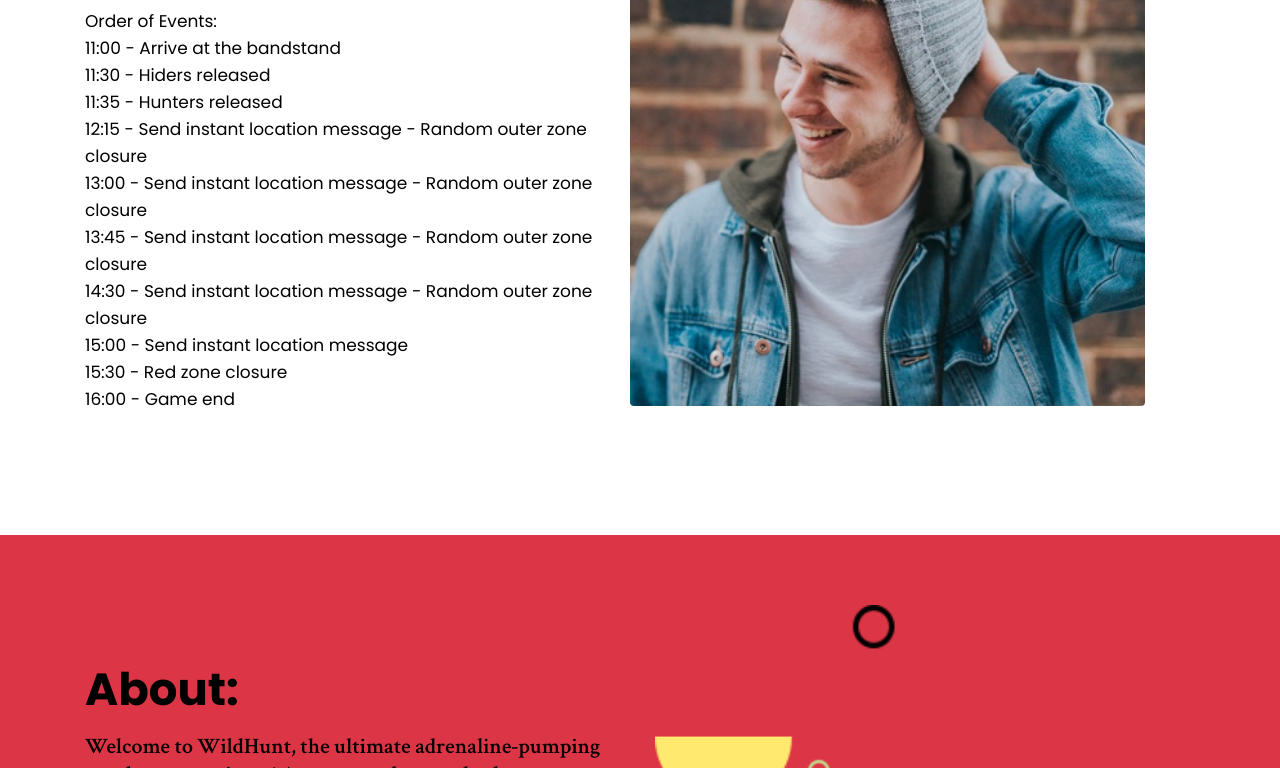
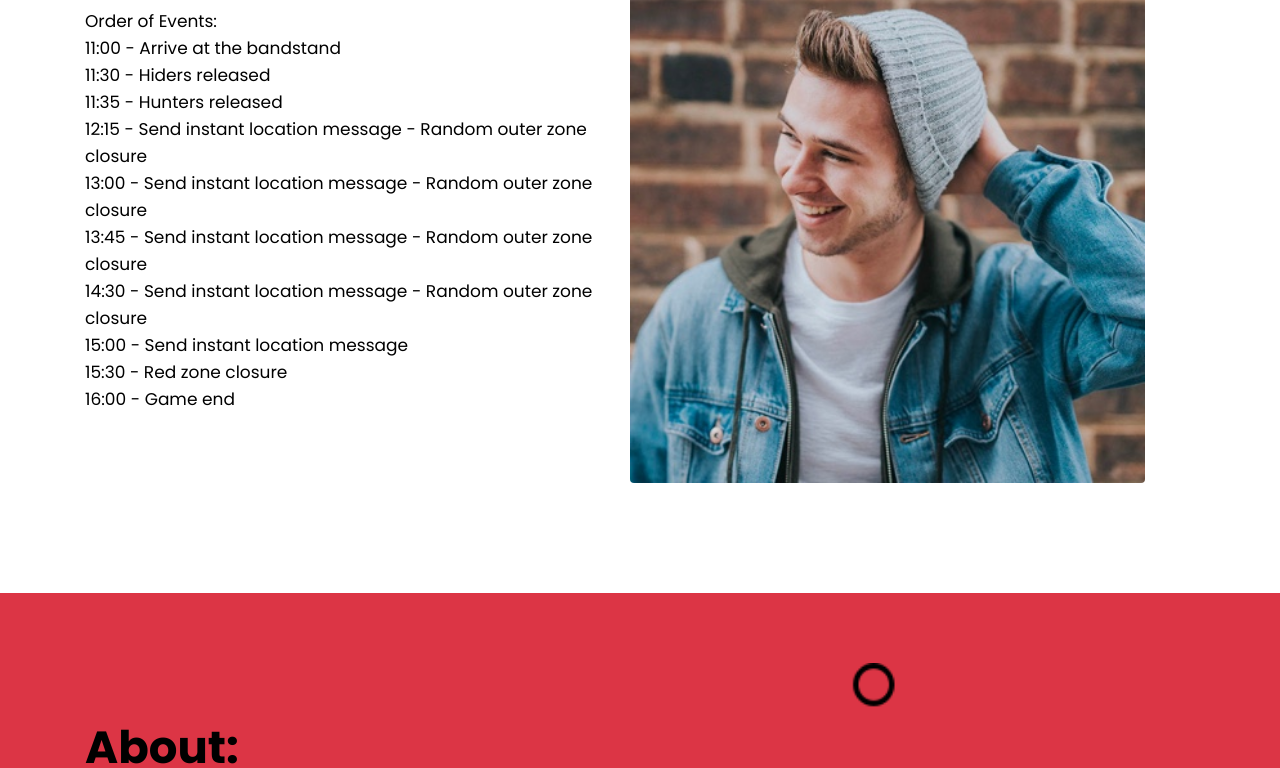
Before and after one commit to Logan-Cannon/wildhunt, a plain HTML site: page index.html in a window 1280 px wide. Shown: the part 376-1144 px from the top of the page. Drawn offline with Linux system fonts and the light colour scheme.

Commit message:
Update index.html

```diff
--- a/index.html
+++ b/index.html
@@ -52,7 +52,7 @@
                                 <p class="carousel-item-description" data-animation="animated fadeInRight">Order of Events: <br>11:00 - Arrive at the bandstand <br>11:30 - Hiders released <br>11:35 - Hunters released <br>12:15 - Send instant location message - Random outer zone closure <br>13:00 - Send instant location message - Random outer zone closure <br>13:45 - Send instant location message - Random outer zone closure <br> 14:30 - Send instant location message - Random outer zone closure <br>15:00 - Send instant location message <br>15:30 - Red zone closure <br>16:00 - Game end</p>
                             </div>
                             <div class="col-md-6">
-                                <img src="assets/images/avatar.jpg" alt="WildHunt" class="img-fluid w-100 rounded" width="372px" style="padding-top: 10%;">
+                                <img src="assets/images/avatar.jpg" alt="WildHunt" class="img-fluid w-100 rounded" width="372px" style="padding-top: 25%;">
 				<script>
    				 // Function to change the image source
    				 function changeImage() {
```
